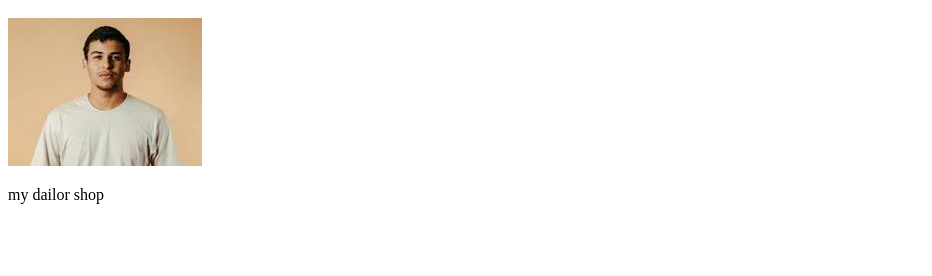
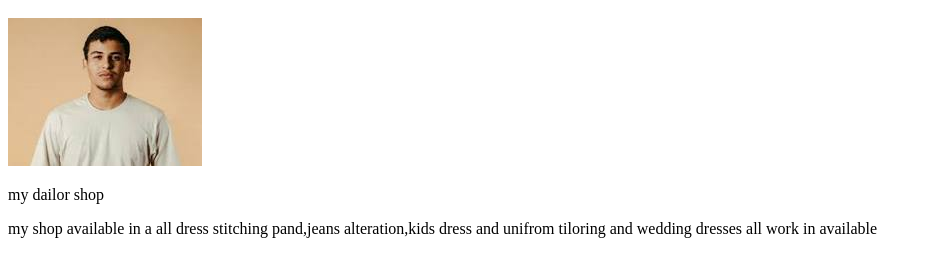
Before and after one commit to suganthi7788-collab/first.project, a plain HTML site: page index.html in a window 1280 px wide. Shown: the part 120-396 px from the top of the page, without its empty margins (0-932 px from the left). Drawn offline with Linux system fonts and the light colour scheme.

Commit message:
added paragrah

```diff
--- a/index.html
+++ b/index.html
@@ -10,5 +10,6 @@
     <h1>new name</h1>
     <img src="profile.jpg" alt="">
     <p>my dailor shop</p>
+    <p>my shop available in a all dress stitching pand,jeans alteration,kids dress and unifrom tiloring and wedding dresses all work in available</p>
 </body>
 </html>
```
